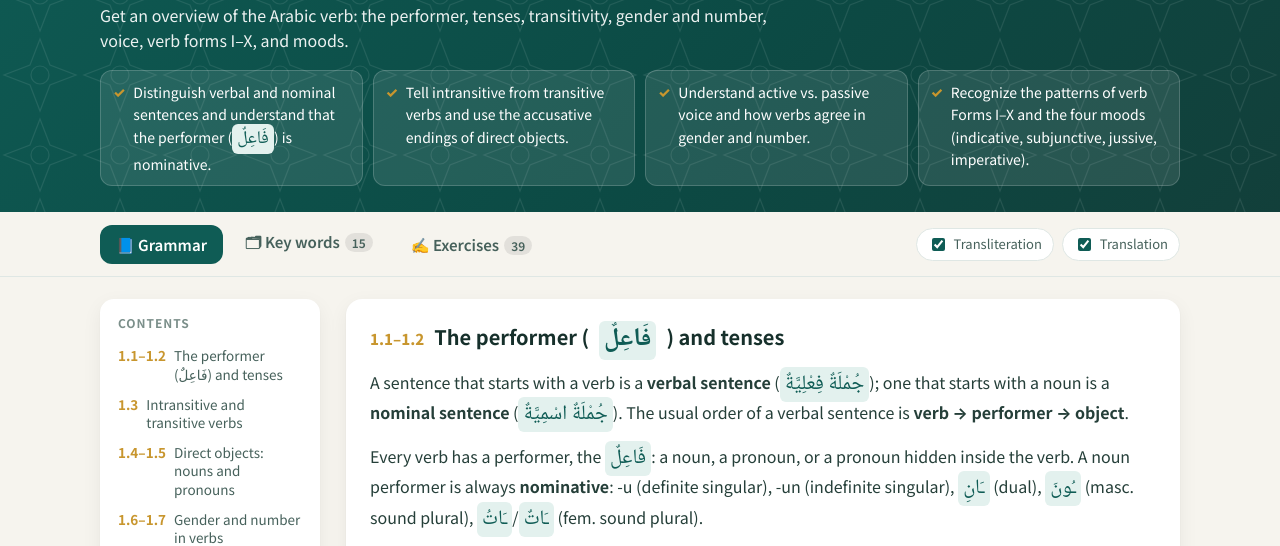
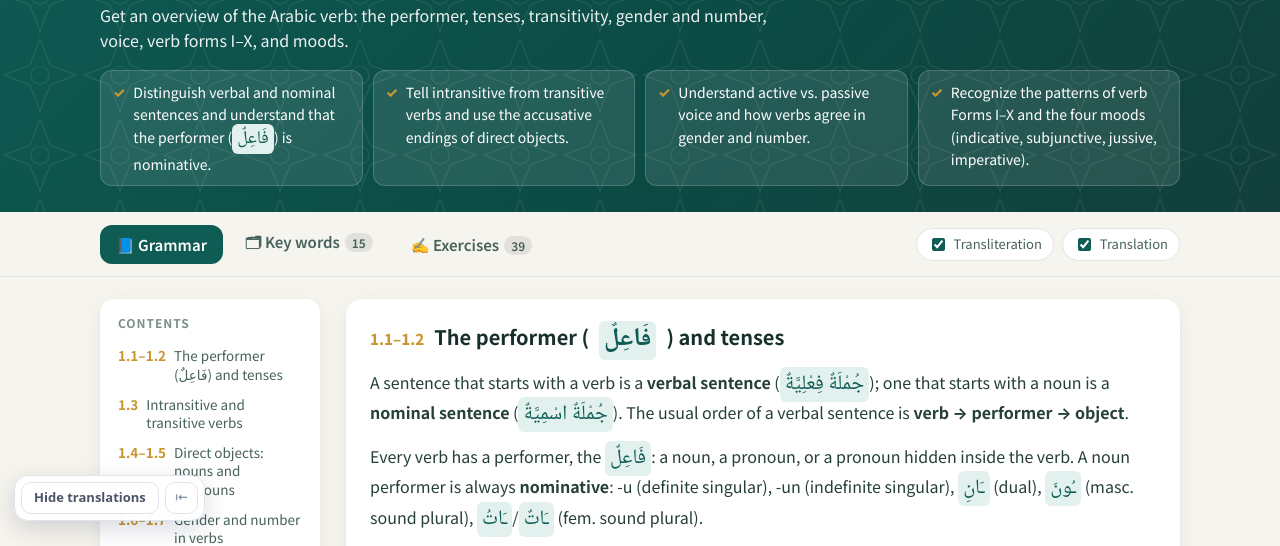
Before and after one commit to yalli2/arabic_grammar, a plain HTML site: page chapter.html in a window 1280 px wide. Shown: the part 265-811 px from the top of the page. Drawn offline with Linux system fonts and the light colour scheme.

Commit message:
뜻 가리기 · 해석 가리기 기능 추가
화면 왼쪽 아래 버튼으로 단어 뜻과 문장 해석을 흐리게 가리고,
가려진 부분을 누르면 하나씩 확인할 수 있습니다. 설정은 페이지를 옮겨도 유지됩니다.

Co-Authored-By: Claude Opus 5.5 <noreply@anthropic.com>
Claude-Session: https://claude.ai/code/session_0117yATE2DKP8NNyhhzFyhXD

```diff
--- a/chapter.html
+++ b/chapter.html
@@ -15,5 +15,6 @@
 <script src="data/index.js"></script>
 <script src="assets/app.js"></script>
 <script>AG.initChapter();</script>
+<script src="dain-hide.js" defer></script>
 </body>
 </html>
--- /dev/null
+++ b/dain-hide.js
@@ -0,0 +1,140 @@
+window.DAIN_HIDE_CFG={"ko": ".txt .mean", "i18n": 1};
+/* 다인에듀 학습 사이트 공통 — 뜻 가리기 · 해석 가리기
+ * 단어의 뜻(mn)과 문장의 해석(ko)을 버튼 한 번으로 흐리게 가리고, 가려진 부분을 누르면 하나씩 확인합니다.
+ * 설정은 브라우저에 저장되어 같은 사이트의 다른 페이지에서도 유지됩니다.
+ * 이 사이트에서 가릴 대상은 위의 CFG(선택자)에 정의되어 있습니다.
+ */
+(function () {
+  "use strict";
+  if (window.__dainHide) return; window.__dainHide = true;
+  var C = window.DAIN_HIDE_CFG || {};
+  var SEL = { mn: C.mn || "", ko: C.ko || "" };
+  var ANY = C.any || "";
+  if (!SEL.mn && !SEL.ko && !ANY) return;
+  var EXCL = ".dh-bar" + (C.exclude ? "," + C.exclude : "");
+  var KEY = "dain-hide:" + (location.pathname.split("/")[1] || "root");
+  var st;
+  try { st = JSON.parse(localStorage.getItem(KEY)) || {}; } catch (e) { st = {}; }
+  st = { mn: !!st.mn, ko: !!st.ko };
+  function save() { try { localStorage.setItem(KEY, JSON.stringify(st)); } catch (e) {} }
+
+  var css = document.createElement("style");
+  css.textContent =
+    "html.dh-hide-mn .dh-mn,html.dh-hide-ko .dh-ko{filter:blur(6px)!important;cursor:pointer;user-select:none;-webkit-user-select:none;transition:filter .15s}" +
+    "html.dh-hide-mn .dh-mn.dh-peek,html.dh-hide-ko .dh-ko.dh-peek{filter:none!important}" +
+    ".dh-bar{position:fixed;left:14px;bottom:14px;z-index:2147483000;display:none;align-items:center;gap:6px;background:rgba(255,255,255,.96);border:1px solid #dfe3eb;border-radius:14px;padding:6px;box-shadow:0 8px 24px rgba(20,30,60,.16);font:600 13px/1.2 system-ui,-apple-system,'Apple SD Gothic Neo','Malgun Gothic',sans-serif}" +
+    ".dh-bar.show{display:flex}" +
+    ".dh-bar button{all:unset;box-sizing:border-box;border:1px solid #dfe3eb;background:#fff;border-radius:10px;padding:7px 12px;color:#4b5565;cursor:pointer;white-space:nowrap;font:inherit}" +
+    ".dh-bar button:hover{border-color:#9aa3b2}" +
+    ".dh-bar button.on{background:#1d2433;color:#fff;border-color:#1d2433}" +
+    ".dh-bar button[hidden]{display:none}" +
+    ".dh-bar .dh-x{padding:7px 9px;color:#8a93a3}" +
+    ".dh-bar.min .dh-k{display:none}" +
+    "@media (max-width:640px){.dh-bar{left:8px;bottom:8px}.dh-bar button{padding:6px 9px;font-size:12px}}" +
+    "@media print{.dh-bar{display:none!important}.dh-mn,.dh-ko{filter:none!important}}";
+  (document.head || document.documentElement).appendChild(css);
+
+  var L = {
+    ko: { mn: "뜻 가리기", ko: "해석 가리기", tmn: "단어의 한국어 뜻을 가립니다", tko: "문장의 한국어 해석을 가립니다", min: "접기", open: "뜻·해석 가리기 펼치기" },
+    en: { mn: "Hide meanings", ko: "Hide translations", tmn: "Blur word meanings", tko: "Blur sentence translations", min: "Collapse", open: "Show hide tools" }
+  };
+  function lang() {
+    var l = (document.documentElement.lang || "ko").toLowerCase();
+    return (C.i18n && l && l.indexOf("ko") !== 0) ? "en" : "ko";
+  }
+
+  var bar;
+  function build() {
+    bar = document.createElement("div");
+    bar.className = "dh-bar"; bar.setAttribute("role", "toolbar");
+    bar.innerHTML = '<button type="button" class="dh-k" data-k="mn"></button><button type="button" class="dh-k" data-k="ko"></button><button type="button" class="dh-x">⇤</button>';
+    document.body.appendChild(bar);
+    Array.prototype.forEach.call(bar.querySelectorAll(".dh-k"), function (b) {
+      b.addEventListener("click", function () { st[b.dataset.k] = !st[b.dataset.k]; save(); apply(); });
+    });
+    var x = bar.querySelector(".dh-x");
+    try { if (localStorage.getItem(KEY + ":min") === "1") bar.classList.add("min"); } catch (e) {}
+    x.addEventListener("click", function () {
+      bar.classList.toggle("min");
+      try { localStorage.setItem(KEY + ":min", bar.classList.contains("min") ? "1" : "0"); } catch (e) {}
+      label();
+    });
+    label();
+  }
+  function label() {
+    var t = L[lang()];
+    bar.setAttribute("aria-label", t.mn + " / " + t.ko);
+    var bm = bar.querySelector('[data-k="mn"]'), bk = bar.querySelector('[data-k="ko"]'), x = bar.querySelector(".dh-x");
+    bm.textContent = t.mn; bm.title = t.tmn; bk.textContent = t.ko; bk.title = t.tko;
+    var min = bar.classList.contains("min");
+    x.textContent = min ? "👁" : "⇤"; x.title = min ? t.open : t.min;
+  }
+  function apply() {
+    document.documentElement.classList.toggle("dh-hide-mn", st.mn);
+    document.documentElement.classList.toggle("dh-hide-ko", st.ko);
+    Array.prototype.forEach.call(bar.querySelectorAll(".dh-k"), function (b) {
+      b.classList.toggle("on", st[b.dataset.k]); b.setAttribute("aria-pressed", st[b.dataset.k] ? "true" : "false");
+    });
+    Array.prototype.forEach.call(document.querySelectorAll(".dh-peek"), function (e) { e.classList.remove("dh-peek"); });
+  }
+  function mark(k) {
+    if (!SEL[k]) return;
+    var list; try { list = document.querySelectorAll(SEL[k]); } catch (e) { return; }
+    Array.prototype.forEach.call(list, function (el) {
+      if (el.classList.contains("dh-mn") || el.classList.contains("dh-ko") || el.closest(EXCL)) return;
+      if (!/\S/.test(el.textContent || "")) return;
+      el.classList.add("dh-" + k);
+    });
+  }
+  // 같은 클래스로 뜻과 해석이 함께 쓰이는 사이트: 글의 길이·문장부호로 구분
+  function kindOf(el) {
+    var t = (el.textContent || "").replace(/\s+/g, " ").trim().replace(/\s*[(（][^()（）]*[)）]$/, "");
+    if (/[.?!。…？！]["'”’)]*$/.test(t)) return "ko";
+    if (/(니다|어요|아요|해요|세요|이에요|예요|군요|네요|지요|죠|까요?|다)$/.test(t) && t.length > 6) return "ko";
+    if (t.length > 22 || t.split(" ").length > 4) return "ko";
+    return "mn";
+  }
+  function markAny() {
+    if (!ANY) return;
+    var list; try { list = document.querySelectorAll(ANY); } catch (e) { return; }
+    Array.prototype.forEach.call(list, function (el) {
+      if (el.classList.contains("dh-mn") || el.classList.contains("dh-ko") || el.closest(EXCL)) return;
+      if (!/\S/.test(el.textContent || "")) return;
+      el.classList.add("dh-" + kindOf(el));
+    });
+  }
+  function scan() {
+    if (!bar.isConnected) { document.body.appendChild(bar); apply(); }
+    mark("mn"); mark("ko"); markAny();
+    var hm = !!document.querySelector(".dh-mn"), hk = !!document.querySelector(".dh-ko");
+    bar.querySelector('[data-k="mn"]').hidden = !hm;
+    bar.querySelector('[data-k="ko"]').hidden = !hk;
+    bar.classList.toggle("show", hm || hk);
+    label();
+  }
+  document.addEventListener("click", function (e) {
+    var t = e.target.closest && e.target.closest(".dh-mn,.dh-ko");
+    if (!t) return;
+    var hidden = (st.mn && t.classList.contains("dh-mn")) || (st.ko && t.classList.contains("dh-ko"));
+    if (!hidden) return;
+    if (t.classList.contains("dh-peek")) { t.classList.remove("dh-peek"); }
+    else { t.classList.add("dh-peek"); }
+    e.preventDefault(); e.stopPropagation();
+  }, true);
+
+  function start() {
+    build(); apply(); scan();
+    var timer = null;
+    new MutationObserver(function (muts) {
+      for (var i = 0; i < muts.length; i++) {
+        var m = muts[i];
+        if (m.type === "attributes" || (m.target.closest && m.target.closest(".dh-bar"))) continue;
+        if (!bar.isConnected) { scan(); return; }
+        clearTimeout(timer); timer = setTimeout(scan, 150); return;
+      }
+    }).observe(document.body, { childList: true, subtree: true, attributes: true, attributeFilter: ["lang"] });
+    new MutationObserver(function () { clearTimeout(timer); timer = setTimeout(scan, 150); })
+      .observe(document.documentElement, { attributes: true, attributeFilter: ["lang"] });
+  }
+  if (document.readyState === "loading") document.addEventListener("DOMContentLoaded", start); else start();
+})();
```
Also changed, not shown: index.html (+1 -0 lines).
